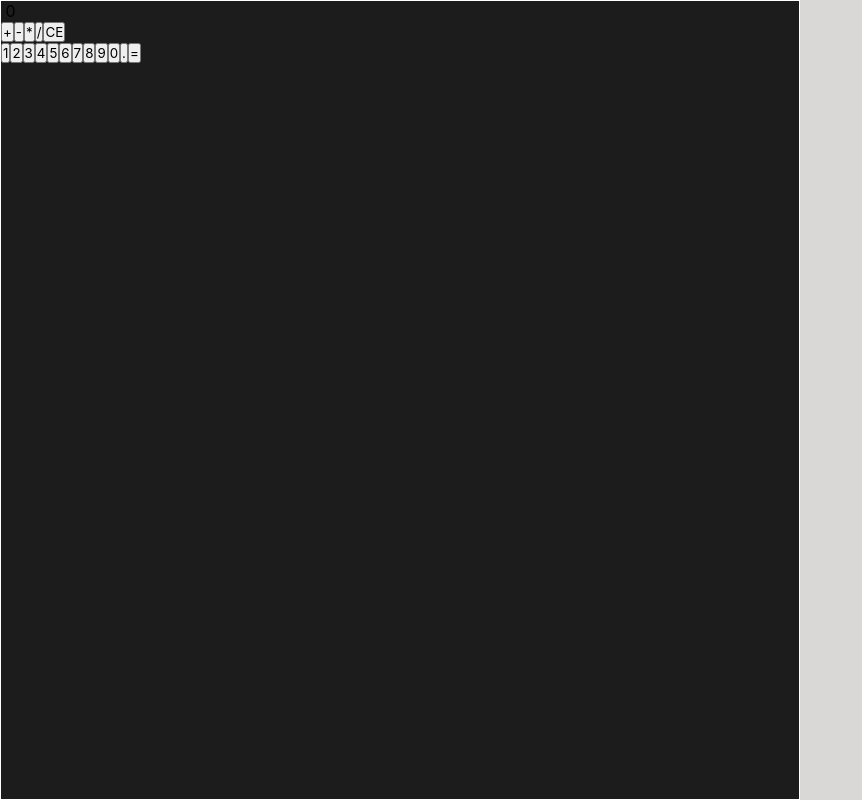
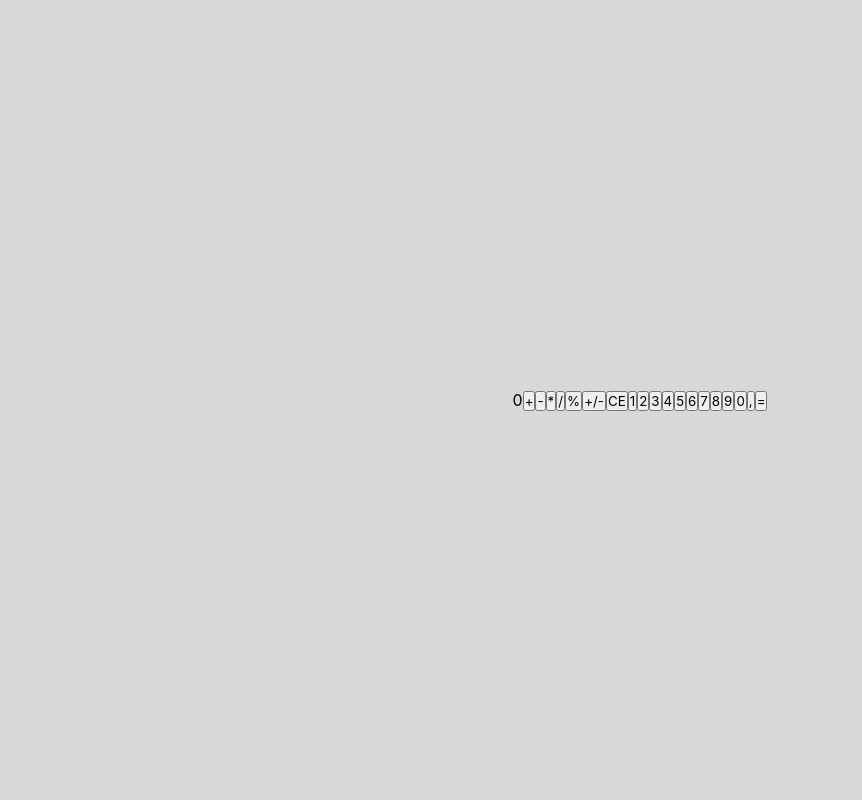
Before and after one commit to LuisMi01/calculadora, a React (Create React App) app: page / in a window 1280 px wide. Shown: the whole page, without its empty margins (0-862 px from the left). Built offline with nearby package versions, Linux system fonts and the light colour scheme.

Commit message:
inserccion de botones % y +/-

```diff
--- a/src/App.js
+++ b/src/App.js
@@ -34,6 +34,7 @@ function App() {
         }
     };
 
+
     const deleteLast = () => {
         if (calc === '') {
             return;
@@ -58,24 +59,25 @@ function App() {
         <div className="App">
             <div className="calculadora">
                 <div className="display">
-                    <span className="result">{result && `(${result})`}</span> &nbsp;
                     <span className="operation">{calc || '0'}</span>
                 </div>
-
-
                 <div className="operadores">
                     <button onClick={() => updateCalc('+')}>+</button>
                     <button onClick={() => updateCalc('-')}>-</button>
                     <button onClick={() => updateCalc('*')}>*</button>
                     <button onClick={() => updateCalc('/')}>/</button>
-
+                </div>
+                <div className="operadores-especiales">
+                    <button>%</button>
+                    <button>+/-</button>
                     <button onClick={deleteLast}>CE</button>
                 </div>
+
 
                 <div className="numeros">
                     {crearDigitos()}
                     <button onClick={() => updateCalc('0')}>0</button>
-                    <button onClick={() => updateCalc('.')}>.</button>
+                    <button onClick={() => updateCalc('.')}>,</button>
                     <button onClick={calculate}>=</button>
                 </div>
             </div>
--- a/src/index.css
+++ b/src/index.css
@@ -3,22 +3,24 @@
     --calculos: #FF9500;
     --dark: #1C1C1C;
     --light: #D4D4D2;
-    --fondo: #dad7d7
+    --fondo: #dad7d7;
 }
 
 *{
     margin: 0;
     padding: 0;
     box-sizing: border-box;
-    font-family: ".SF NS", "SF Pro Text", "SF Pro Icons", "Helvetica Neue", "Helvetica", "Arial", sans-serif;
+    font-family: "SF Pro Display", "Helvetica Neue", "Helvetica", "Arial", sans-serif;
+}
 
-}
 body{
     background-color: var(--fondo);
 }
+
 .calculadora{
-    border: 1px white solid;
-    width: 100vh;
+    width: 100%;
     height: 100vh;
-    background-color: var(--dark);
+    display: flex;
+    justify-content: center;
+    align-items: center;
 }
```
